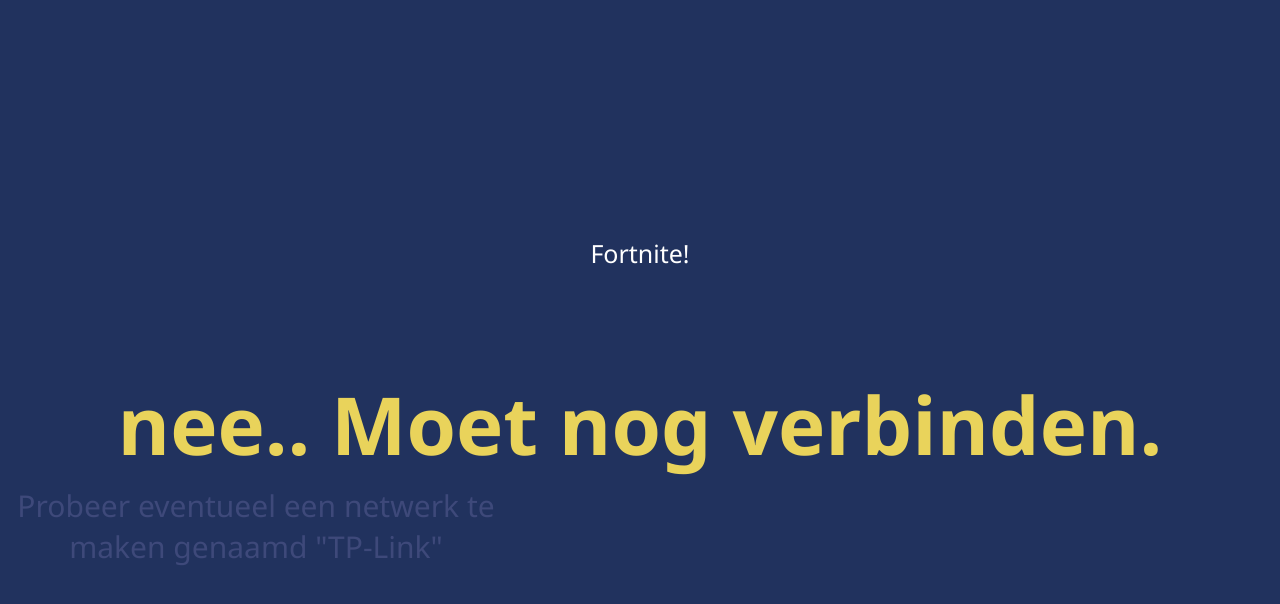
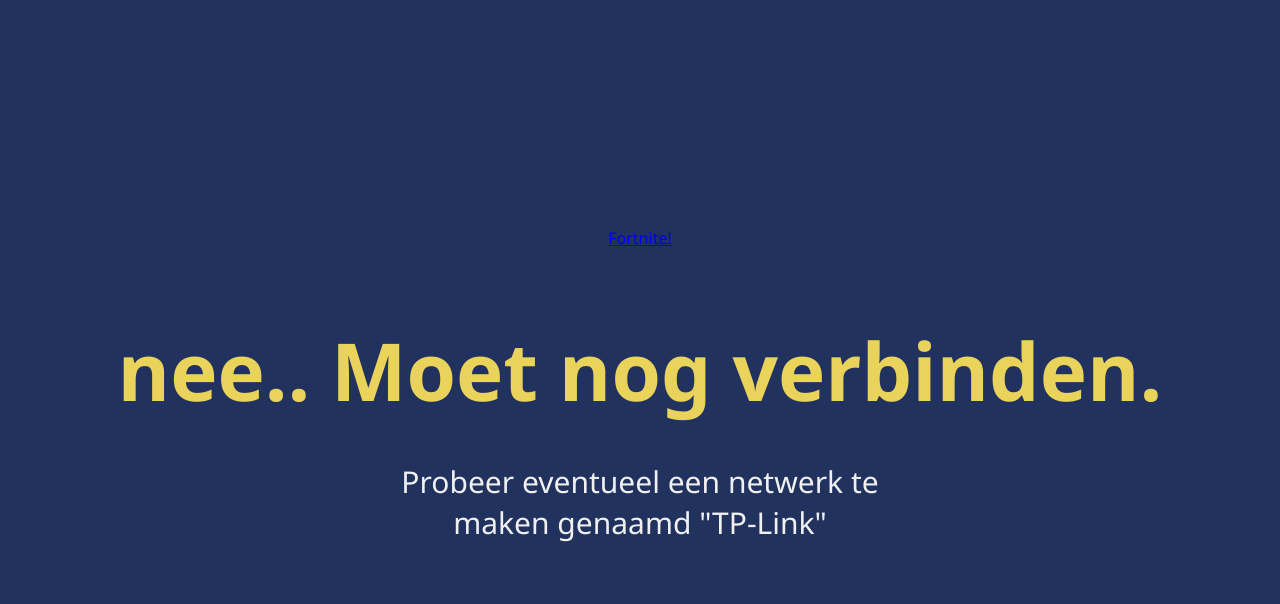
Before and after one commit to luxkatana/raspberrywifi, a Flask app: template templates/index.html in a window 1280 px wide. Shown: the top 604 px of the page. Run offline with Flask 3, Linux system fonts and the light colour scheme; the template is opened without the code that fills it, so the values that code supplies are empty.

Commit message:
nevermind.. Removed navbar.css

```diff
--- a/static/index.css
+++ b/static/index.css
@@ -1,8 +1,3 @@
-.home {
-  width: 100%;
-  align-items: center;
-  color: #3e497a;
-}
 body {
   margin: 0;
   padding: 0;
--- a/static/navbar.css
+++ /dev/null
@@ -1,19 +0,0 @@
-.navbar {
-  width: 100%;
-  height: 100px;
-  background: #21325e;
-}
-.links {
-  width: 100%;
-  height: 100%;
-  display: flex;
-  align-items: center;
-  justify-content: center;
-  color: white;
-}
-.navbar a {
-  color: white;
-  text-decoration: none;
-  margin: 20px;
-  font-size: 25px;
-}
--- a/templates/index.html
+++ b/templates/index.html
@@ -14,7 +14,6 @@
   </div>
 
 
-  <div class="home">
   <h2>
     {%if status == 'connected'%}
     De raspberry pi is verbonden op
@@ -36,7 +35,7 @@
       Probeer eventueel een netwerk te maken genaamd "TP-Link"
       {%endif%}
     </p>
-  </div></div>
+  </div>
 
 </body>
 </html>
```
